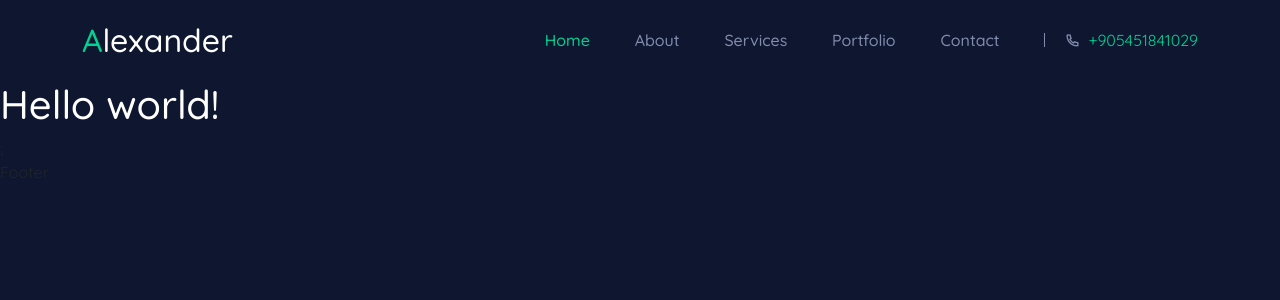
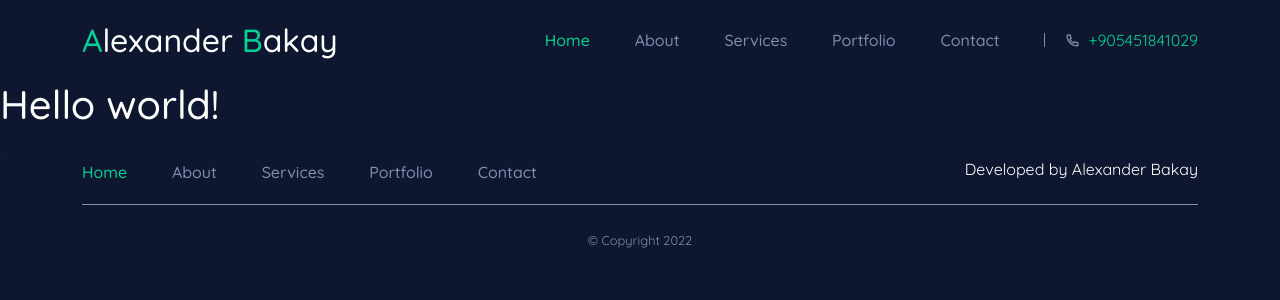
Before and after one commit to BakayAlexander/portfolio, a Next.js app: page / in a window 1280 px wide. Shown: the top 300 px of the page. Built offline with nearby package versions, Linux system fonts and the light colour scheme.

Commit message:
add Footer styles

```diff
--- a/components/Footer/Footer.jsx
+++ b/components/Footer/Footer.jsx
@@ -1,7 +1,60 @@
 import React from 'react';
+import { Container, Row, Col } from 'reactstrap';
+import classes from './footer.module.css';
+import Link from 'next/link';
+
+const NAV__LINK = [
+  {
+    path: '/',
+    display: 'Home',
+  },
+  {
+    path: '#about',
+    display: 'About',
+  },
+  {
+    path: '#services',
+    display: 'Services',
+  },
+  {
+    path: '#portfolio',
+    display: 'Portfolio',
+  },
+  {
+    path: '#contact',
+    display: 'Contact',
+  },
+];
 
 const Footer = () => {
-  return <div>Footer</div>;
+  const date = new Date();
+  const year = date.getFullYear();
+
+  return (
+    <Container>
+      <Row>
+        <Col lg="6">
+          <div className={`${classes.nav__menu}`}>
+            {NAV__LINK.map((link, index) => (
+              <Link href={link.path} key={index}>
+                {link.display}
+              </Link>
+            ))}
+          </div>
+        </Col>
+        <Col lg="6">
+          <div className={`${classes.footer__creator}`}>
+            <h6>Developed by Alexander Bakay</h6>
+          </div>
+        </Col>
+        <Col lg="12">
+          <div className={`${classes.footer__copyright}`}>
+            <p>&copy; Copyright {year}</p>
+          </div>
+        </Col>
+      </Row>
+    </Container>
+  );
 };
 
 export default Footer;
--- a/components/Footer/footer.module.css
+++ b/components/Footer/footer.module.css
@@ -0,0 +1,45 @@
+.nav__menu {
+  display: flex;
+  align-items: center;
+  column-gap: 2.8rem;
+  padding-bottom: 20px;
+}
+
+.nav__menu a {
+  color: #808dad;
+  font-weight: 500;
+  font-size: 1rem;
+  text-decoration: none;
+  transition: 0.3s;
+  cursor: pointer;
+}
+
+.nav__menu a:hover {
+  color: #01d293;
+}
+
+.nav__menu a:first-child {
+  color: #01d293;
+}
+
+.nav__right p {
+  color: #01d293;
+  margin-left: 20px;
+  position: relative;
+}
+
+.footer__creator h6 {
+  text-align: right;
+  font-weight: 400;
+  color: #fff;
+}
+
+.footer__copyright {
+  border-top: 1px solid #808dad;
+}
+
+.footer__copyright p {
+  font-size: 0.8rem;
+  text-align: center;
+  padding-top: 20px;
+}
--- a/components/Header/Header.jsx
+++ b/components/Header/Header.jsx
@@ -33,7 +33,7 @@ const Header = () => {
         <div className={`${classes.nav__wrapper}`}>
           <div className={`${classes.logo}`}>
             <h1>
-              <span>A</span>lexander
+              <span>A</span>lexander <span>B</span>akay
             </h1>
           </div>
           <div className={`${classes.navigation}`}>
--- /dev/null
+++ b/components/UI/Hero.jsx
@@ -0,0 +1,7 @@
+import React from 'react';
+
+const Hero = () => {
+  return <div>Hero</div>;
+};
+
+export default Hero;
--- a/pages/index.js
+++ b/pages/index.js
@@ -1,3 +1,4 @@
+import Hero from '../components/UI/Hero';
 export default function Home() {
   return <h1>Hello world!</h1>;
 }
```
Also changed, not shown: styles/hero.module.css (added).
